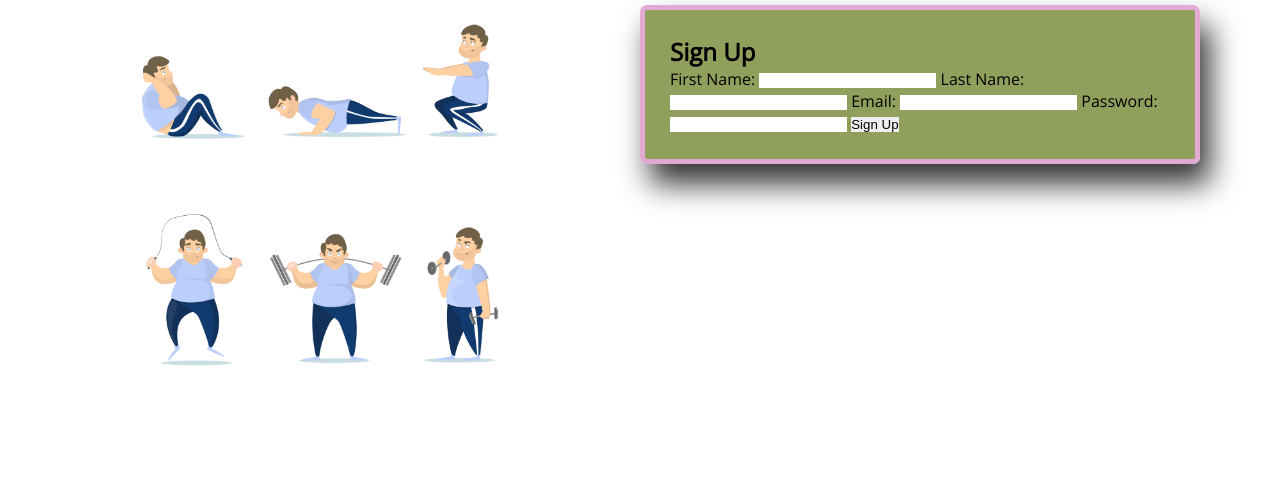
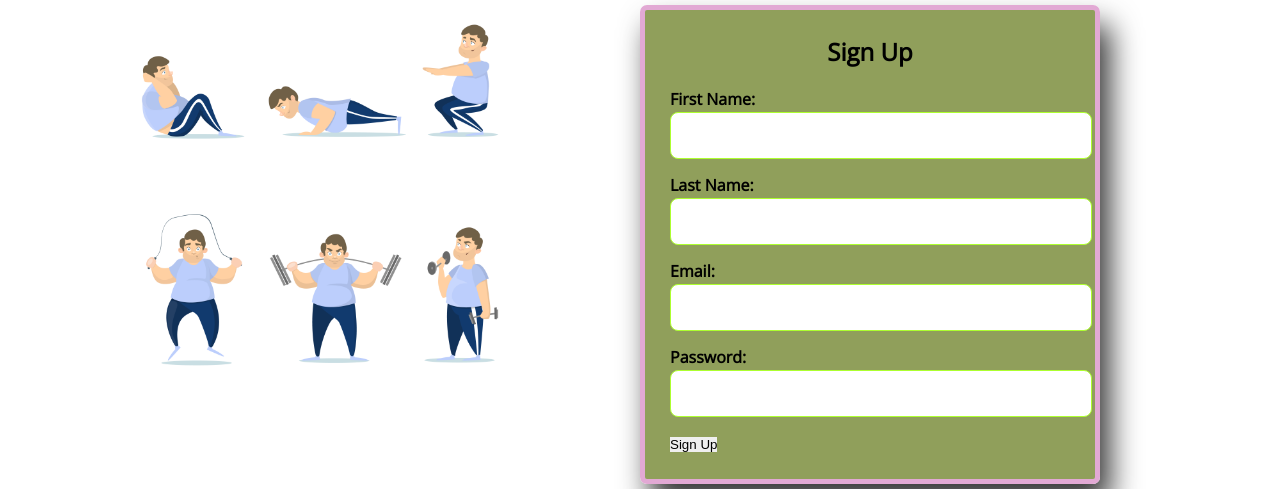
Before and after one commit to bky201/Aerobic-sport, a plain HTML site: page signup.html in a window 1280 px wide. Shown: the part 65-554 px from the top of the page. Drawn offline with nearby package versions, Linux system fonts and the light colour scheme; a web font is replaced by a local one.

Commit message:
Add style sign up form

```diff
--- a/assets/css/style.css
+++ b/assets/css/style.css
@@ -529,7 +529,7 @@ body {
 }
 
 .signup {
-  width: 500px;
+  width: 400px;
   color: black;
   background-color: rgba(98, 119, 22, 0.7);
   padding: 25px;
@@ -539,14 +539,22 @@ body {
   padding: 25px;
   margin-top: 10px;
 }
-/*
+
 .signup h2 {
   text-align: center;
   margin-bottom: 20px;
-} */
+}
 
-/* .signup label {
+.signup label {
   display: flex;
   font-weight: bold;
   margin-bottom: 2px;
-} */
+}
+
+.signup input {
+  width: 100%;
+  padding: 15px 10px;
+  margin-bottom: 15px;
+  border: 1px solid greenyellow;
+  border-radius: 8px;
+}
```
